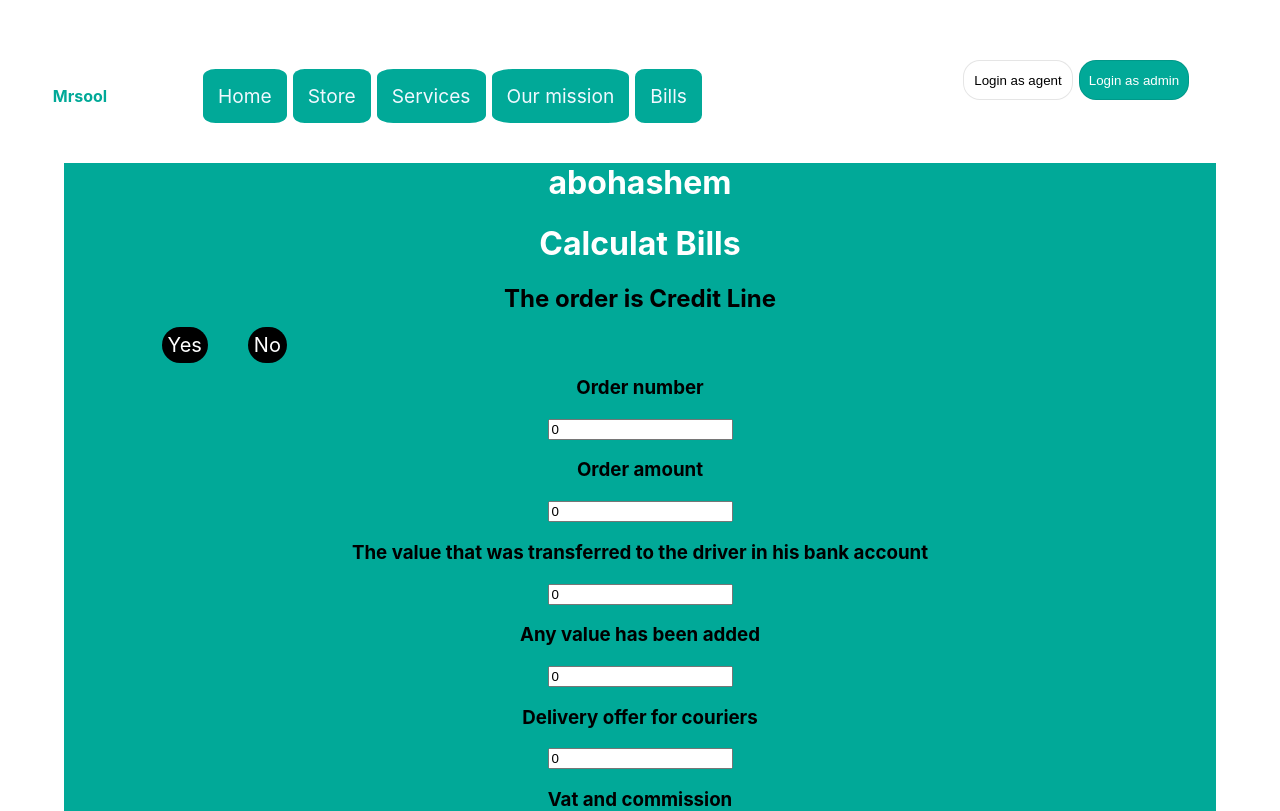
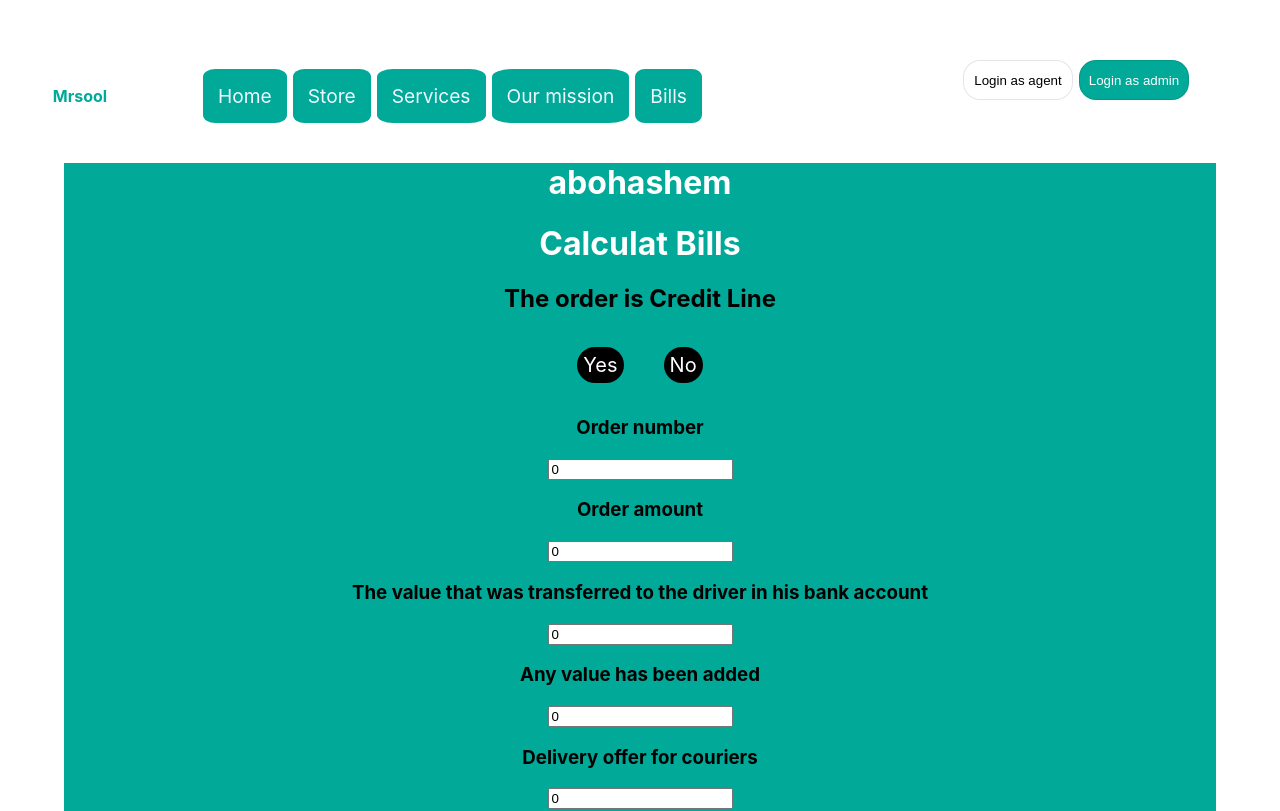
Before and after one commit to abohashemelrefaay/mrsoo, a React (Create React App) app: page /Bills in a window 1280 px wide. Shown: the top 811 px of the page. Built offline with nearby package versions, Linux system fonts and the light colour scheme.

Commit message:
first commit

```diff
--- a/src/components/credit_line/creditLine.css
+++ b/src/components/credit_line/creditLine.css
@@ -28,3 +28,6 @@ button{
     background: #01a998;
     margin: 0% 19% 3% 20%;
   }
+  .bills_cover .links{
+    display: block;
+  }
```
